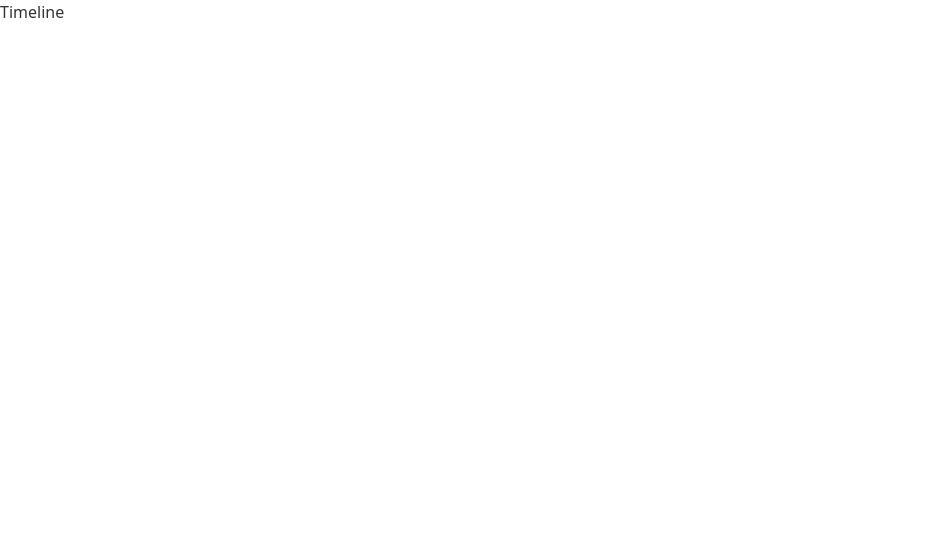
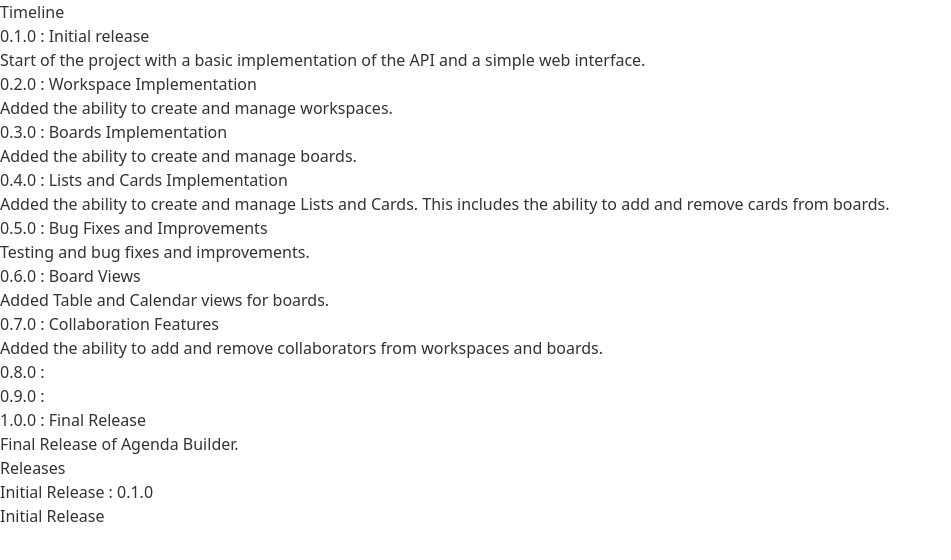
Before and after one commit to srshah27/agenda-builder, a Next.js app: page /releases in a window 1280 px wide. Shown: the top 560 px of the page, without its empty margins (0-951 px from the left). Built offline with nearby package versions, Linux system fonts and the light colour scheme.

Commit message:
redirect to home if logged in

```diff
--- a/src/pages/login.js
+++ b/src/pages/login.js
@@ -132,4 +132,16 @@
   )
 }
 
+export async function getServerSideProps(context) {
+  const session = await getSession(context)
+  if (session) {
+    return {
+      redirect: {
+        destination: '/',
+        permanent: false,
+      },
+    }
+  }
+}
+
 export default Login
--- a/src/pages/releases.js
+++ b/src/pages/releases.js
@@ -9,21 +9,21 @@
     <>
       <div>
         <h2>Timeline</h2>
-        {timelineKeys.forEach((key, index) => {
+        {timelineKeys.map((key, index) => {
           return (
             <div key={index}><h3>{key + ' : ' + timeline[key].title}</h3> <h4>{timeline[key].description}</h4></div>
           )
         })}
       </div>
-      {/* <div>
+      <div>
         <h2>Releases</h2>
-        {releasesKeys.forEach((key, index) => {
+        {releasesKeys.map((key, index) => {
           const release = releases[key]
           return (
             <div key={index}><h3>{release.title + ' : ' + release.version}</h3> <h4>{release.description}</h4></div>
           )
         })}
-      </div> */}
+      </div>
     </>
   )
 }
```
